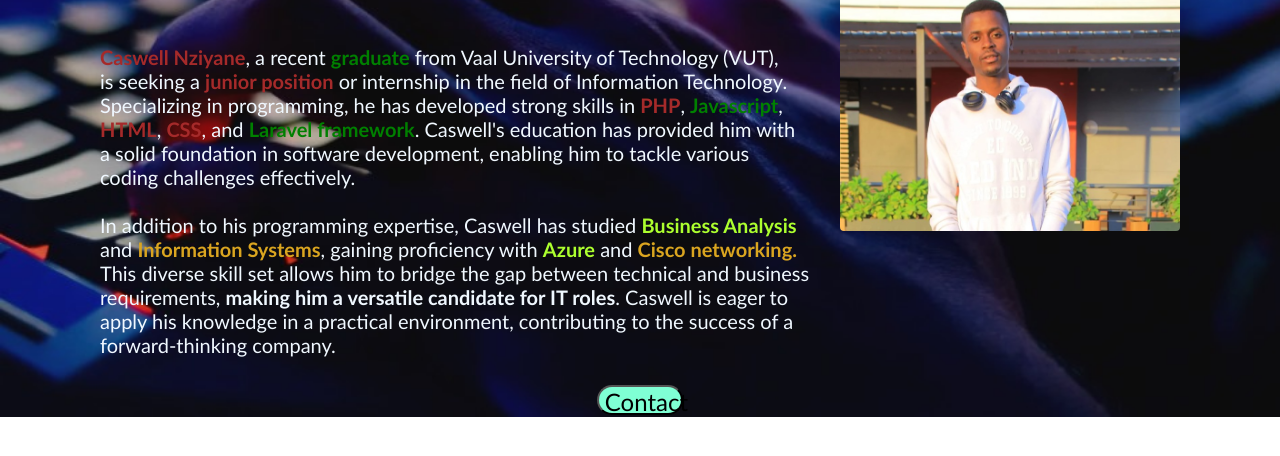
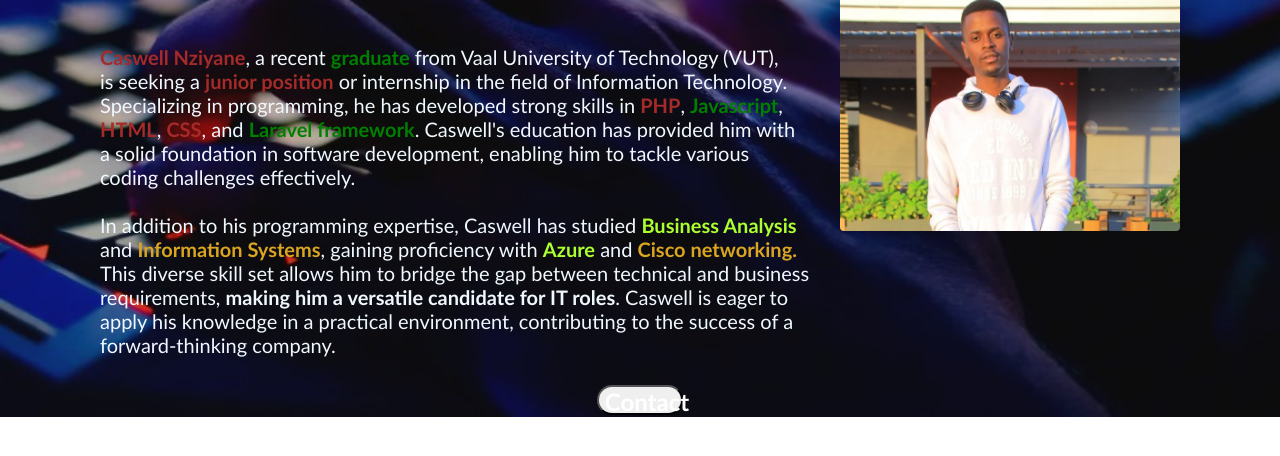
Before and after one commit to 221509313/MyPortfolio, a plain HTML site: page About.html in a window 1280 px wide. Shown: the part 338-794 px from the top of the page. Drawn offline with nearby package versions, Linux system fonts and the light colour scheme.

Commit message:
Update About.html

```diff
--- a/About.html
+++ b/About.html
@@ -54,8 +54,8 @@
         </div>
       </div>
       <div class="text-center">
-        <button style="background-color: aquamarine; width: 8%; height: 30px; border-radius: 20px; margin-top: 20px;">
-          <a href="contacts.html" style="color: black;" class="h4">Contact</a>
+        <button style=" width: 8%; height: 30px; border-radius: 20px; margin-top: 20px;">
+          <a href="contacts.html" style="color: White;" class="h4"><b>Contact</b></a>
         </button>
       </div>
     </div>
```
